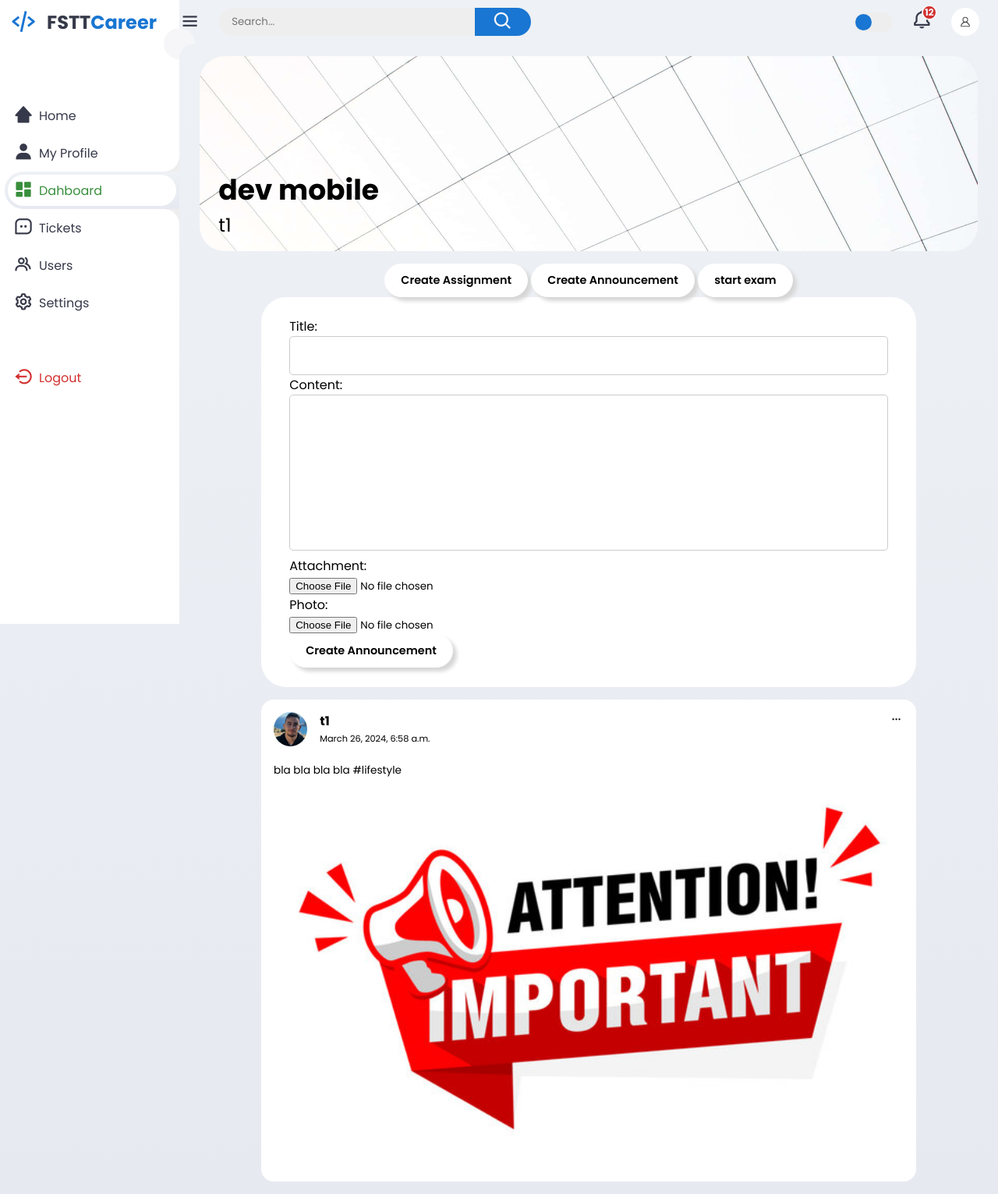
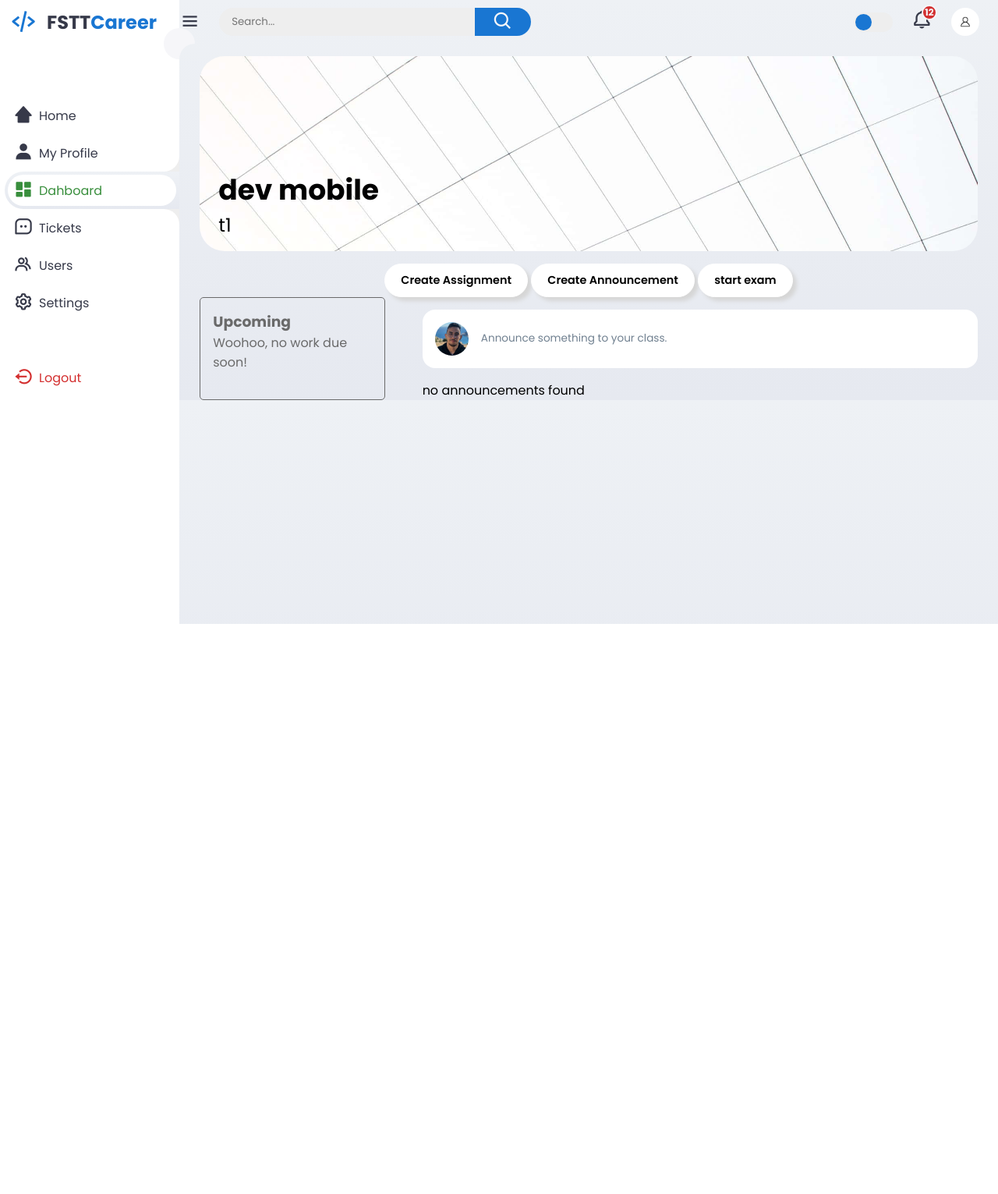
Before and after one commit to ayoubkhabali/CareerLink, a Django app: a page that uses fsttCareerLink/CareerLink/templates/class_detail.html in a window 1280 px wide. Shown: the whole page at 78% size. After the commit the page ends 800 px from the top, so only its background shows below. Run offline with Django 5.2, Linux system fonts and the light colour scheme; a user stored in the database is signed in; data comes from the database, SQL or seed files in the repository.

Commit message:
assignments

```diff
--- a/fsttCareerLink/CareerLink/admin.py
+++ b/fsttCareerLink/CareerLink/admin.py
@@ -2,7 +2,7 @@
 from django.contrib import admin
 from django.contrib.auth.admin import UserAdmin
 
-from .models import Student, Enterprise, Teacher,Post,Course,Class,Subject,Comment,SharePost, User, Follow, Announcement
+from .models import Student, Enterprise, Teacher,Post,Course,Class,Subject,Comment,SharePost, User, Follow, Announcement,Assignment
 from .forms import CustomUserCreationForm, CustomUserChangeForm
 
 from django.utils.translation import gettext_lazy as _
@@ -34,6 +34,7 @@
 
 
 admin.site.register(Student)
+admin.site.register(Assignment)
 admin.site.register(Enterprise)
 admin.site.register(Announcement)
 admin.site.register(Teacher)
--- a/fsttCareerLink/CareerLink/forms.py
+++ b/fsttCareerLink/CareerLink/forms.py
@@ -3,6 +3,7 @@
 from django.contrib.auth.forms import UserCreationForm,UserChangeForm
 from .models import User,Student, Teacher,Class,Announcement,Assignment
 from django.forms.widgets import CheckboxSelectMultiple
+from datetime import date
 
 
 class AnnouncementForm(forms.ModelForm):
@@ -14,12 +15,17 @@
             'content': forms.Textarea(attrs={'rows': 4, 'cols': 40}),  # Adjust rows and columns as needed
         }
 
+from django.utils import timezone
+
 class AssignmentForm(forms.ModelForm):
 
     class Meta:
         model = Assignment
-        fields = ['title', 'description', 'due_date']
-
+        fields = ['title', 'description','due_date','attachment']
+        widgets = {
+            'description': forms.Textarea(attrs={'rows': 4, 'cols': 40}),
+            'due_date': forms.DateInput(attrs={'type': 'date'}),
+        }
 
 
 class ClassForm(forms.ModelForm):
--- a/fsttCareerLink/CareerLink/templates/class_detail.html
+++ b/fsttCareerLink/CareerLink/templates/class_detail.html
@@ -41,16 +41,7 @@
 
         }
 
-        .class-detail-container {
-            width: 80%;
-            display: flex;
-            justify-content: flex-end;
-            margin: auto;
-        }
 
-        .feeds {
-            width: 100%;
-        }
 </style>
 
 <div class="top-section">
@@ -68,15 +59,36 @@
     </div>
 </div>
 
-<div class="create-post" >
+<!-- <div class="create-post" >
     {% include 'create_announcement.html' %}
 
+</div> -->
+
+<div class="class-detail-container">
+    <div class="assignments-box">
+        <h3 class="assignments-title">Upcoming</h3>
+        {% if assignments %}
+            {% for assignment in assignments %}
+                <span>{{assignment.title}}</span>
+            {% endfor %}
+        {% else %}
+        <p>Woohoo, no work due soon!        </p>
+        {% endif %}
+    </div>
+    <div class="feeds">
+        <div class="feed announce-something modal-trigger" data-form-type="announcement">
+            <div class="head" >
+                <div class="user">
+                    <div class="profile-photo">
+                        <img src="{{class_instance.teacher.user.profile_pic.url}}" alt="">
+                    </div>
+                    <div class="info" style="display: flex;align-items: center;color: slategray;"><p>Announce something to your class.</p></div>
+                </div>
+            </div>
         </div>
 
-<div class="class-detail-container">
-    <div class="feeds">
+        {% if announcements %}
             {% for announcement in announcements %}
-
                     <div class="feed">
                         <div class="head">
                             <div class="user">
@@ -85,7 +97,7 @@
                                 </div>
                                 <div class="info">
                                     <h3>{{announcement.class_instance.teacher}}</h3>
-                        <small>{{announcement.created_at}}</small>
+                                    posted a new announcement : {{announcement.class_instance.title}}
                                 </div>
                             </div>
                             <span class="edit">
@@ -96,7 +108,6 @@
                         <div class="caption">
                             <br>
                             <p> {{announcement.content}}
-                <span class="harsh-tag">#lifestyle</span></p>
                         </div>
                         {% if announcement.photo %}
 
@@ -105,9 +116,14 @@
                         </div>
                         {% endif%}
                     </div>
+
             {% endfor %}
+        {% else %}
+        <p>no announcements found</p>
+        {% endif %}
 
     </div>
+
 
 </div>
 
--- a/fsttCareerLink/CareerLink/templates/create_announcement.html
+++ b/fsttCareerLink/CareerLink/templates/create_announcement.html
@@ -1,20 +1,20 @@
 <style>
-    .announcement-form textarea {
+    .modal-form textarea {
         height: 200px;
     }
 
-    .announcement-form  {
+    .modal-form  {
         width: 95%;
         margin: auto;
     }
 
-    .announcement-form input, form textarea {
+    .modal-form input, form textarea {
         width: 100%;
     }
 </style>
 
-<form method="post" enctype="multipart/form-data"  class="announcement-form">
+<form method="post" enctype="multipart/form-data"  class="modal-form">
     {% csrf_token %}
     {{ class_form.as_p }}
-    <button type="submit" class="btn">Create Announcement</button>
+    <button type="submit" name="announcement_submit" class="btn">Create Announcement</button>
   </form>
--- a/fsttCareerLink/CareerLink/templates/create_assignment.html
+++ b/fsttCareerLink/CareerLink/templates/create_assignment.html
@@ -0,0 +1,20 @@
+<style>
+    .modal-form textarea {
+        height: 200px;
+    }
+
+    .modal-form  {
+        width: 95%;
+        margin: auto;
+    }
+
+    .modal-form input, form textarea {
+        width: 100%;
+    }
+</style>
+
+<form method="post" enctype="multipart/form-data"  class="modal-form">
+    {% csrf_token %}
+    {{ assignment_form.as_p }}
+    <button type="submit" name="assignment_submit" class="btn">Create Assignment</button>
+  </form>
--- a/fsttCareerLink/CareerLink/views.py
+++ b/fsttCareerLink/CareerLink/views.py
@@ -2,7 +2,7 @@
 from django.contrib import messages
 from django.shortcuts import render, redirect
 from django.contrib.auth.models import User
-from .models import Student, User,Post,Like,Comment,SharePost, Follow, Class, Announcement
+from .models import Student, User,Post,Like,Comment,SharePost, Follow, Class, Announcement,Assignment
 from .forms import PostForm
 from django.contrib.auth.decorators import login_required
 from django.http import HttpResponseRedirect,HttpResponseNotAllowed
@@ -10,7 +10,7 @@
 from django.shortcuts import get_object_or_404
 from django.http import JsonResponse
 from .forms import PostForm  # Import the PostForm
-from .forms import PostForm, ChangeStudentInfoForm, StudentInfoForm, TeacherInfoForm, ChangeTeacherInfoForm,ClassForm,AnnouncementForm
+from .forms import PostForm, ChangeStudentInfoForm, StudentInfoForm, TeacherInfoForm, ChangeTeacherInfoForm,ClassForm,AnnouncementForm,AssignmentForm
 
 def aboutUs(request) :
     return render(request,'about_us.html')
@@ -117,25 +117,41 @@
 from .models import Class, Announcement
 from .forms import AnnouncementForm
 
+from django.contrib.auth.decorators import login_required
+
+@login_required
 def class_detail(request, class_id, class_title):
     class_instance = get_object_or_404(Class, pk=class_id)
-    class_form = AnnouncementForm()  # Define class_form outside the if statement
+    class_form = AnnouncementForm()
+    assignment_form = AssignmentForm()
 
     if request.method == 'POST':
-        class_form = AnnouncementForm(request.POST, request.FILES)
-        if class_form.is_valid():
-            announcement = class_form.save(commit=False)
-            announcement.class_instance = class_instance
-            announcement.save()
-            return redirect('class_detail', class_id=class_id, class_title=class_title)
-    else:
-        form = AnnouncementForm()
+        if 'announcement_submit' in request.POST:
+            class_form = AnnouncementForm(request.POST, request.FILES)
+            if class_form.is_valid():
+                announcement = class_form.save(commit=False)
+                announcement.class_instance = class_instance
+                announcement.save()
+                return redirect('class_detail', class_id=class_id, class_title=class_title)
+        elif 'assignment_submit' in request.POST:
+            assignment_form = AssignmentForm(request.POST, request.FILES)
+            if assignment_form.is_valid():
+                assignment = assignment_form.save(commit=False)
+                assignment.class_instance = class_instance
+                assignment.assigned_by = request.user.teacher  # Set the assigned_by field
+                assignment.save()
+                return redirect('class_detail', class_id=class_id, class_title=class_title)
 
-    # Filter announcements by class_instance
     announcements = Announcement.objects.filter(class_instance=class_instance).order_by('-created_at')
-
-    return render(request, 'class_detail.html', {'class_instance': class_instance, 'class_form': class_form, 'announcements': announcements})
-
+    assignments = Assignment.objects.filter(class_instance=class_instance).order_by('-created_at')
+    context = {
+        'class_instance': class_instance,
+        'class_form': class_form,
+        'assignment_form': assignment_form,
+        'announcements': announcements,
+        'assignments': assignments
+    }
+    return render(request, 'class_detail.html', context)
 
 
 def update_profile(request, username):
--- a/fsttCareerLink/static/css/sidebar-style.css
+++ b/fsttCareerLink/static/css/sidebar-style.css
@@ -190,7 +190,7 @@
     position: sticky;
     top: 0;
     left: 0;
-    z-index: 1000;
+    z-index: 500;
 }
 
 .content nav::before{
--- a/fsttCareerLink/static/css/style.css
+++ b/fsttCareerLink/static/css/style.css
@@ -504,3 +504,28 @@
 .overlay.show-modal {
     display: flex;
 }
+
+
+.class-detail-container {
+    width: 95%;
+    display: grid;
+    grid-template-columns: 1fr 3fr;
+    /* grid-template-rows: auto auto; */
+    margin: auto;
+    gap: 3rem;
+}
+
+.class-detail-container .assignments-box {
+    border: .5px  solid rgb(106, 106, 106);
+    border-radius: 5px;
+    color: rgb(106, 106, 106);
+    padding: 1rem ;
+}
+
+.announce-form-feed {
+    display: none;
+}
+
+.show-announce-form-feed {
+    display: block;
+}
--- a/fsttCareerLink/static/js/index.js
+++ b/fsttCareerLink/static/js/index.js
@@ -47,6 +47,34 @@
 
 
 
+const actionBtns = document.querySelectorAll(".post-actions .btn");
+actionBtns.forEach(btn => {
+    btn.addEventListener("click", () => {
+        btn.classList.toggle("btn-active")
+    });
+});
+
+document.addEventListener('DOMContentLoaded', function() {
+    const tabs = document.querySelectorAll('.filtering-posts .profile-tab');
+    const posts = document.querySelectorAll('.your-posts .post');
+
+    tabs.forEach(tab => {
+        tab.addEventListener('click', function() {
+            const filter = this.dataset.filter;
+
+            tabs.forEach(t => t.classList.remove('current-tab'));
+            this.classList.add('current-tab');
+
+            posts.forEach(post => {
+                if (filter === 'all' || post.dataset.type === filter) {
+                    post.style.display = 'block';
+                } else {
+                    post.style.display = 'none';
+                }
+            });
+        });
+    });
+});
 
 const modalBtn = document.querySelectorAll(".modal-trigger")
 const modalBox = document.querySelector(".overlay")
@@ -57,6 +85,8 @@
         modalBox.classList.toggle("show-modal")
         if (btn.dataset.formType === 'announcement')
             modalBox.querySelector(".overlay .announcement-modal").style.display = 'block'
+        if (btn.dataset.formType === 'assignment')
+            modalBox.querySelector(".overlay .assignment-modal").style.display = 'block'
 
 
     })
@@ -65,8 +95,21 @@
 modalBox.addEventListener("click", (event) => {
   if (event.target === modalBox) {
     modalBox.classList.remove("show-modal"); // Remove the class
-  }
+    modalBox.querySelectorAll(".overlay .modal").forEach(modal => {modal.style.display ='none'})  }
 });
+
+
+
+
+
+
+
+
+
+
+
+
+
 
 
 
@@ -94,43 +137,6 @@
 
 
 
-    const actionBtns = document.querySelectorAll(".post-actions .btn");
-    actionBtns.forEach(btn => {
-        btn.addEventListener("click", () => {
-            btn.classList.toggle("btn-active")
-        });
-    });
-
-    document.addEventListener('DOMContentLoaded', function() {
-        const tabs = document.querySelectorAll('.filtering-posts .profile-tab');
-        const posts = document.querySelectorAll('.your-posts .post');
-
-        tabs.forEach(tab => {
-            tab.addEventListener('click', function() {
-                const filter = this.dataset.filter;
-
-                tabs.forEach(t => t.classList.remove('current-tab'));
-                this.classList.add('current-tab');
-
-                posts.forEach(post => {
-                    if (filter === 'all' || post.dataset.type === filter) {
-                        post.style.display = 'block';
-                    } else {
-                        post.style.display = 'none';
-                    }
-                });
-            });
-        });
-    });
-
-
-
-
-
-
-
-
-
 
 
 
```
Also changed, not shown: fsttCareerLink/CareerLink/models.py (+6 -1 lines), fsttCareerLink/CareerLink/migrations/0004_rename_associated_class_assignment_class_instance.py (added), fsttCareerLink/CareerLink/migrations/0005_assignment_created_at.py (added), fsttCareerLink/CareerLink/migrations/0006_assignment_attachment.py (added), fsttCareerLink/announcement_photos/desola-lanre-ologun-IgUR1iX0mqM-unsplash.jpg (added), fsttCareerLink/db.sqlite3, fsttCareerLink/static/css/profile-style.css (line endings or trailing spaces), 1 other file. Lines whose indentation alone changed are shown as unchanged.
